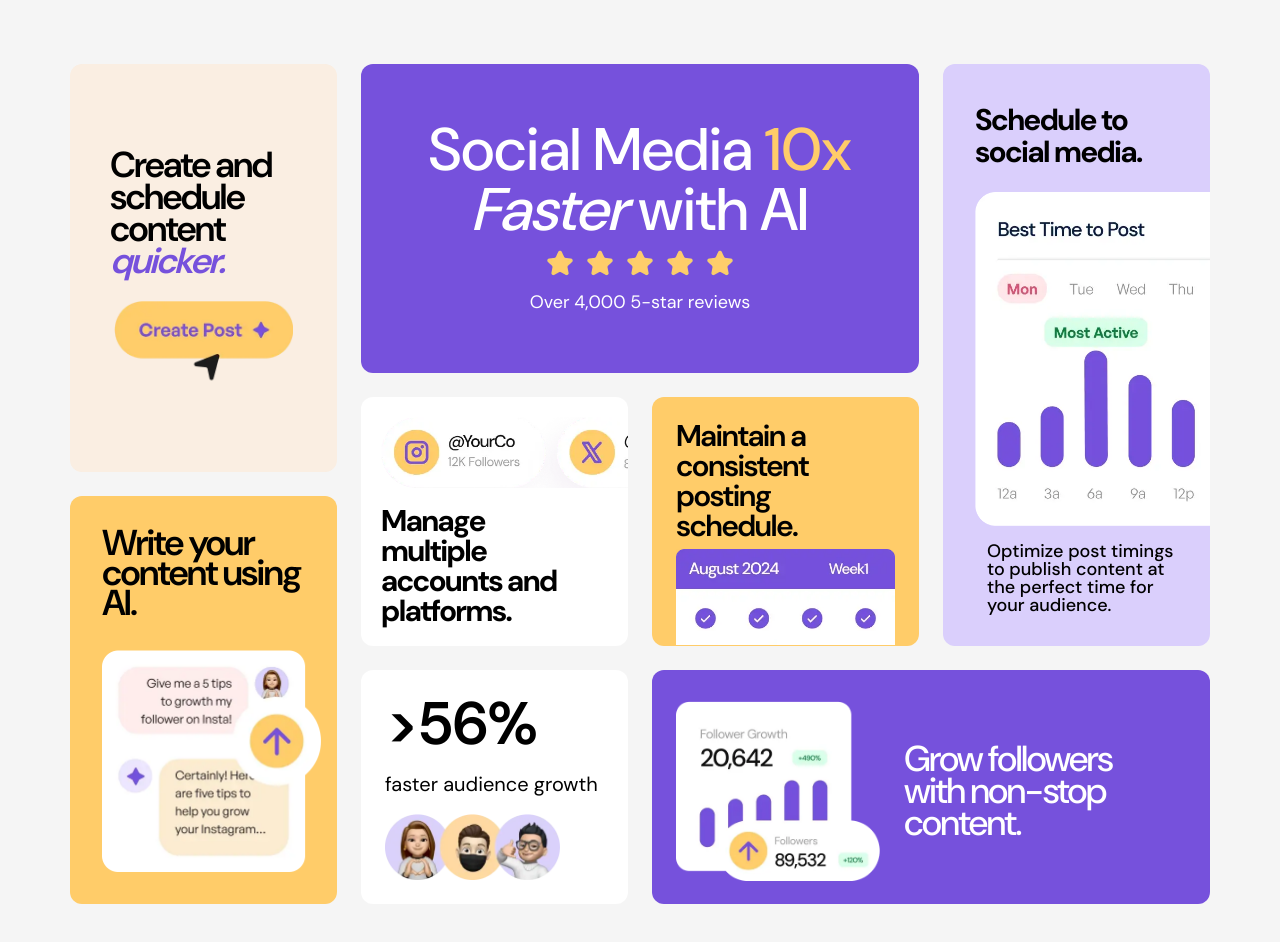
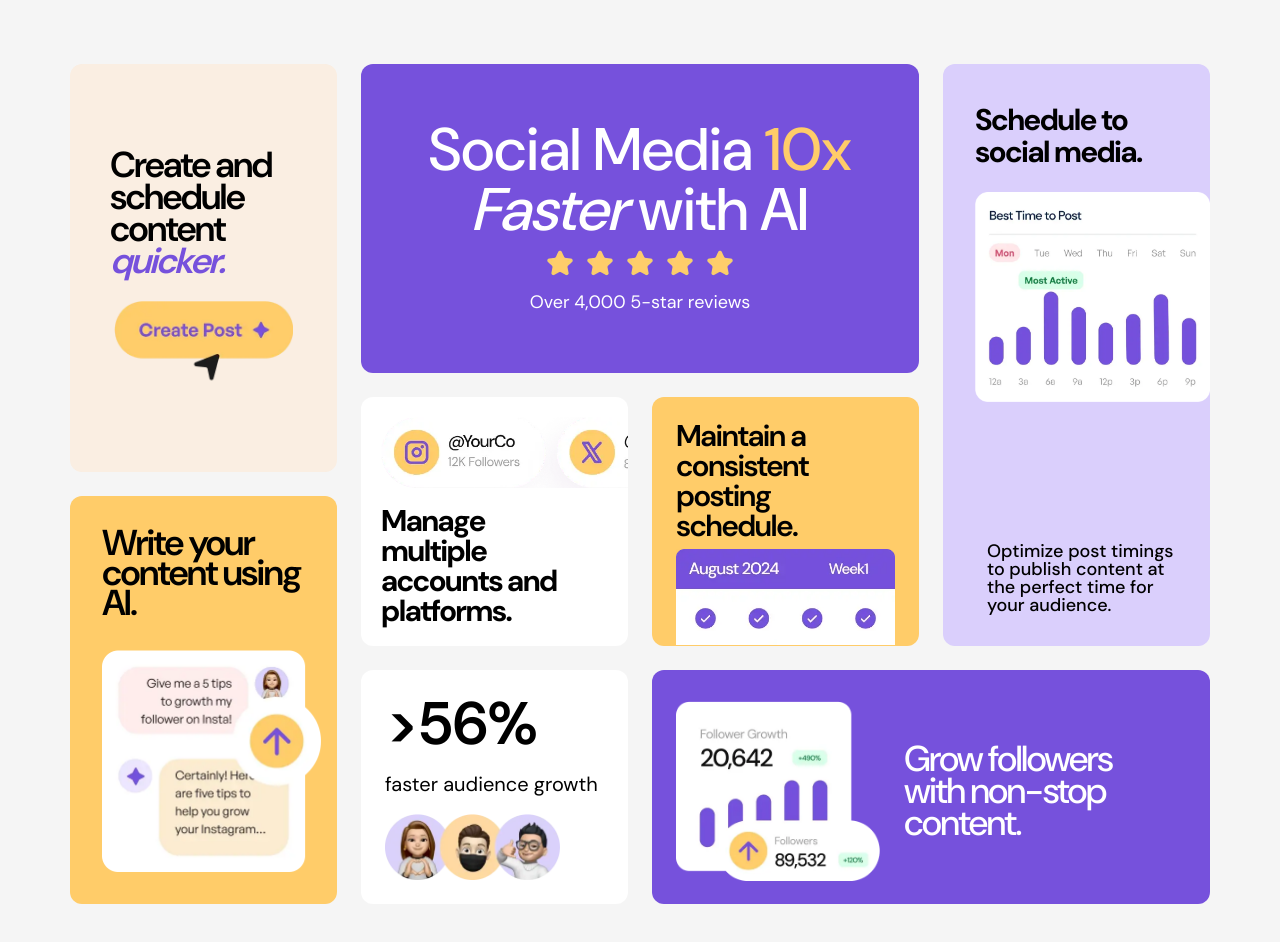
Before and after one commit to nazmul7575/bento-grid-main, a website built with Vite: page index.html in a window 1280 px wide. Built offline with nearby package versions, Linux system fonts and the light colour scheme.

Commit message:
Set an image new height, width

```diff
--- a/index.html
+++ b/index.html
@@ -45,8 +45,8 @@
         Schedule to
         social media.
       </h2>
-      <img src="./src/images/illustration-schedule-posts.webp" alt="schedule post"
-        class="object-cover object-left lg:w-[240px] lg:h-full">
+      <img src="./src/images/illustration-schedule-posts.webp" alt="schedule post" width="600" height="400"
+        class="object-cover object-left">
       <p class="text-center lg:text-left text-lg py-4 px-3 font-medium lg:text-lg lg:pr-8 leading-none">
         Optimize post timings to publish content at the perfect time for your audience.
       </p>
```
